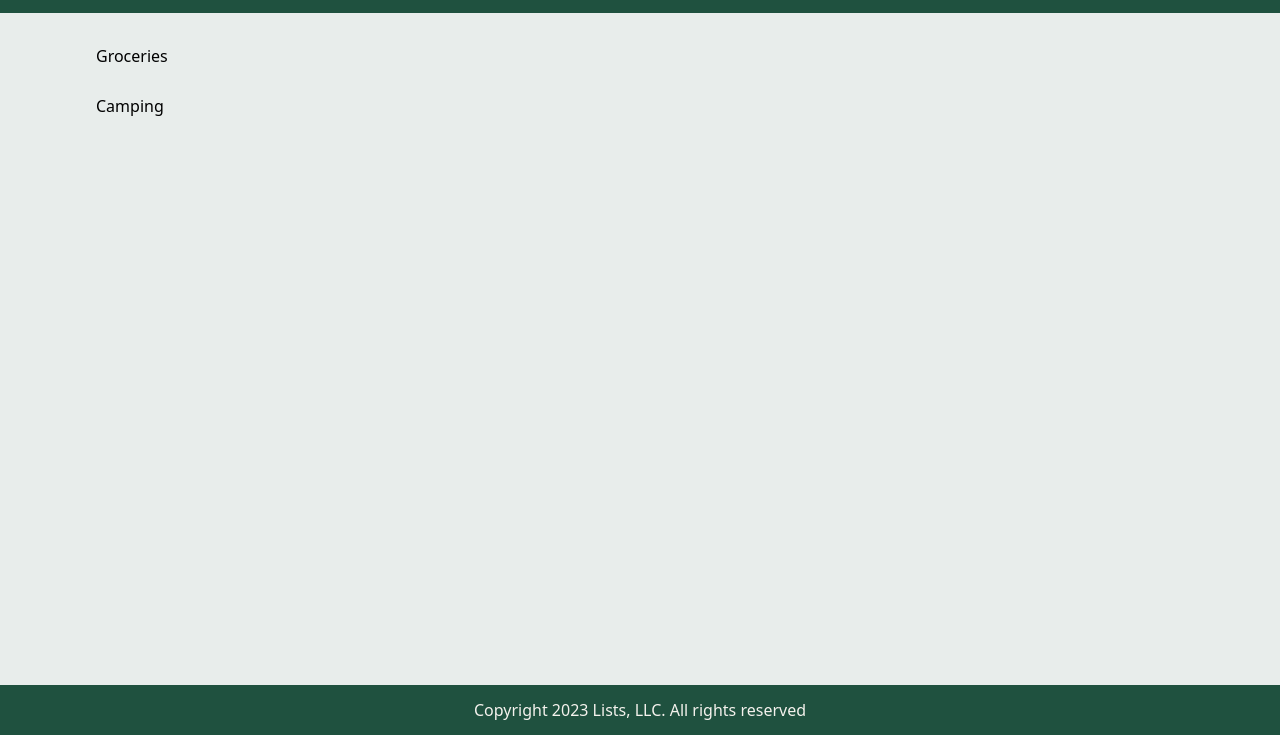
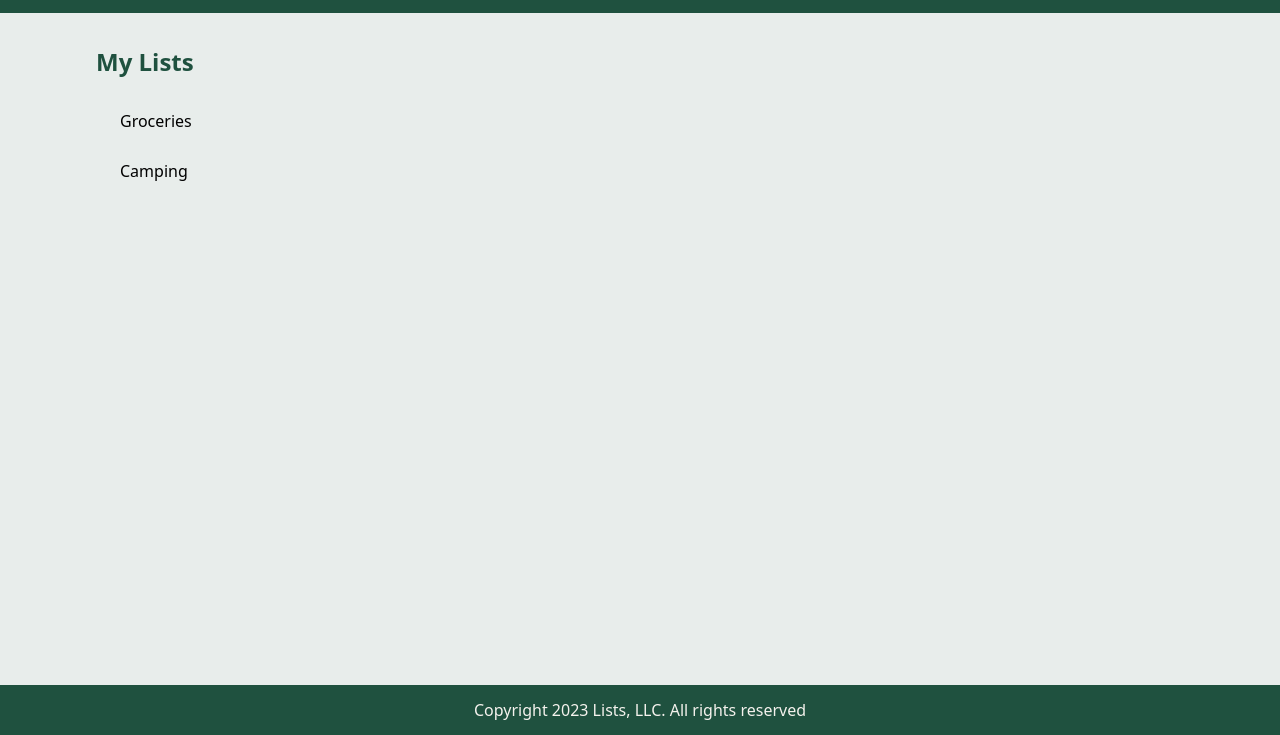
Before and after one commit to iupui-multi-device-certificate/n315-homework-07, a website with bundled scripts: page index.html in a window 1280 px wide. Shown: the part 65-800 px from the top of the page. Built offline with nearby package versions, Linux system fonts and the light colour scheme.

Commit message:
feature: title of list

```diff
--- a/app/app.js
+++ b/app/app.js
@@ -2,8 +2,8 @@ import { LISTS } from "./data/lists.js";
 
 import { listView } from "./views/listView.js";
 
-function loadList(list) {
-  document.getElementById("app").innerHTML = listView(list);
+function loadList(list, title) {
+  document.getElementById("app").innerHTML = listView(list, title);
 }
 
 function loadLists(lists) {
@@ -17,7 +17,7 @@ function loadLists(lists) {
     const list = lists.find((list) => list.id === e.currentTarget.id);
 
     //make sure to send sublist not whole object
-    loadList(list.listItems);
+    loadList(list.listItems, list.name);
   });
 }
 
--- a/app/views/listView.js
+++ b/app/views/listView.js
@@ -5,8 +5,11 @@ const renderListItems = (items) => `
   ${items.map((item) => renderListItem(item)).join("")}
 `;
 
-export const listView = (listItems) => `
-  <ul class="list">
-    ${renderListItems(listItems)}
-  </ul>
+export const listView = (listItems, title = "My Lists") => `
+  <section>
+    <h1 class="list-title">${title}</h1>
+    <ul class="list">
+      ${renderListItems(listItems)}
+    </ul>
+  </section>
 `;
--- a/scss/components/_list.scss
+++ b/scss/components/_list.scss
@@ -1,4 +1,8 @@
+.list-title {
+  color: $brand-primary;
+}
 .list {
+  padding: 1.5rem;
   .list-item {
     cursor: pointer;
     height: 50px;
```
Also changed, not shown: css/styles.css.
